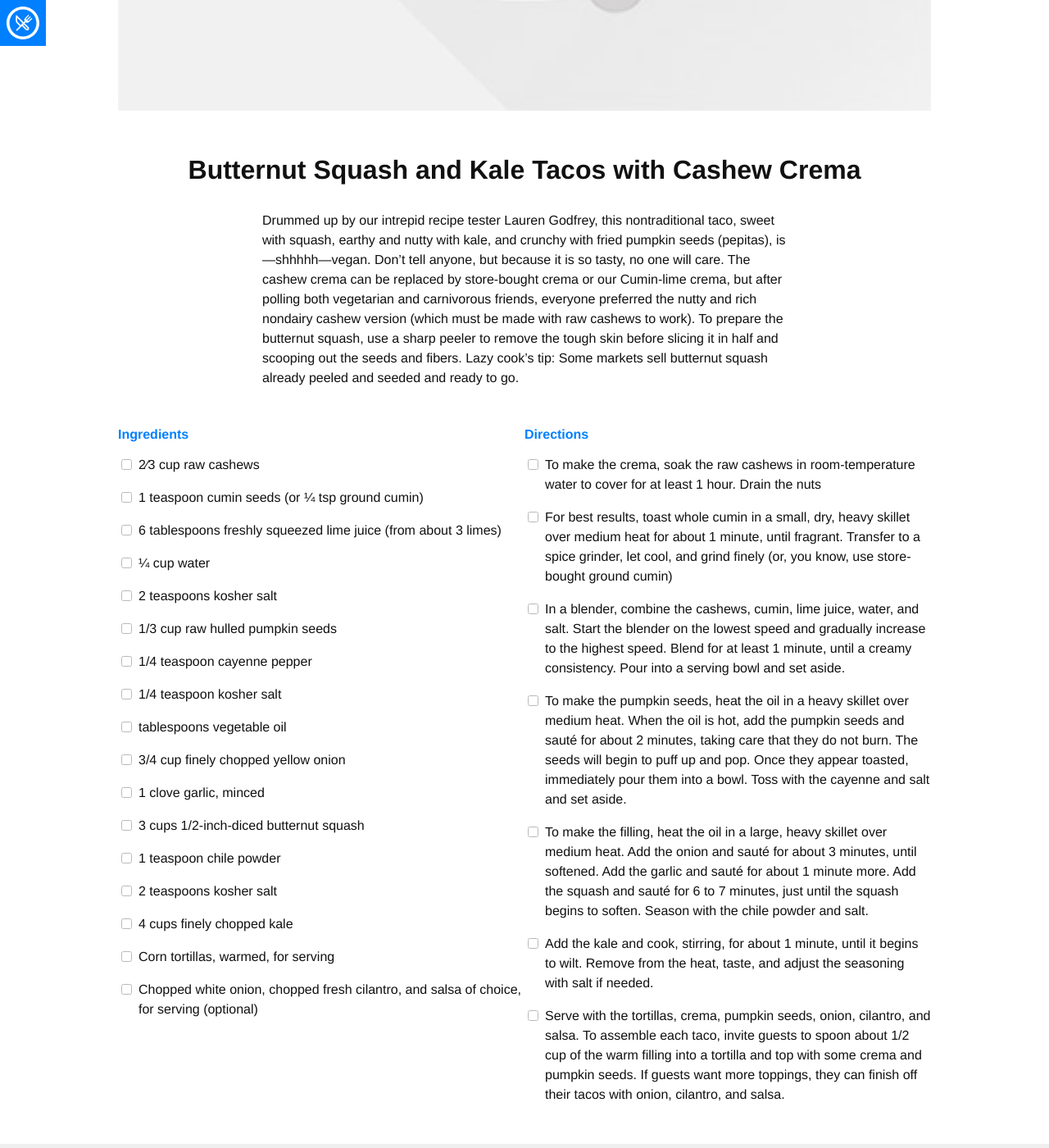
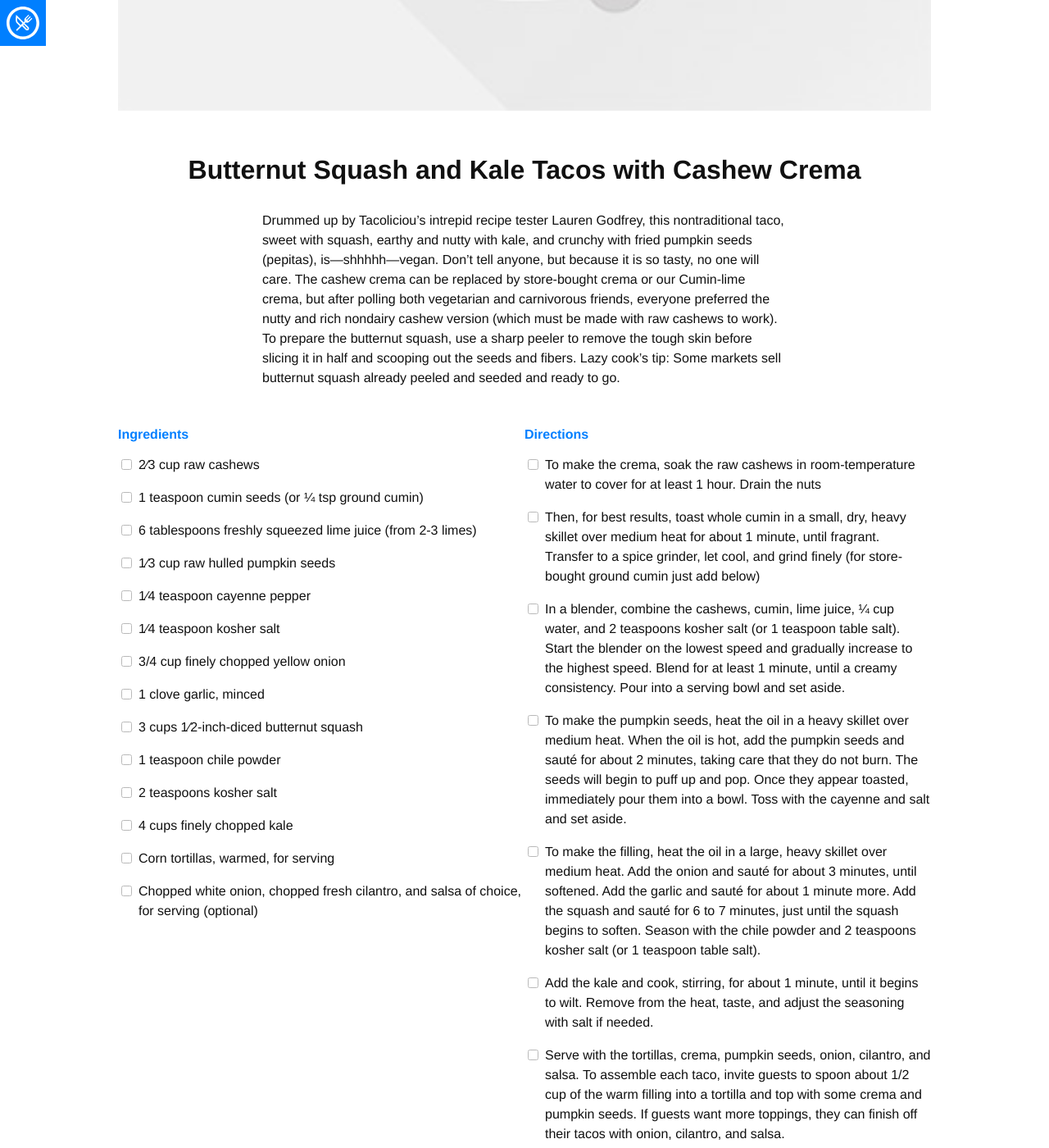
Before and after one commit to edinel/recipes, a Jekyll site: the page built from _recipes/SquashAndKaleTacos.md, in a window 1280 px wide and 1400 px high, scrolled down 873 px. Shown: the whole window at 82% size. Built offline with Jekyll 4.4.1, drawn with Linux system fonts in a browser that asks for light colours; nearby versions of some CDN libraries; some web fonts are replaced.

Commit message:
Cleanup of Squash and Kale Tacos

```diff
--- a/_recipes/SquashAndKaleTacos.md
+++ b/_recipes/SquashAndKaleTacos.md
@@ -7,16 +7,13 @@ tags: main, vegan, summer, Mexican
 ingredients:
     - "2&frasl;3 cup raw cashews"
     - 1 teaspoon cumin seeds (or &frac14; tsp ground cumin)
-    - 6 tablespoons freshly squeezed lime juice (from about 3 limes)
-    - "&frac14; cup water"
-    - 2 teaspoons kosher salt
-    - 1/3 cup raw hulled pumpkin seeds
-    - 1/4 teaspoon cayenne pepper
-    - 1/4 teaspoon kosher salt
-    - tablespoons vegetable oil
+    - 6 tablespoons freshly squeezed lime juice (from 2-3 limes)
+    - 1&frasl;3 cup raw hulled pumpkin seeds
+    - 1&frasl;4 teaspoon cayenne pepper
+    - 1&frasl;4 teaspoon kosher salt
     - 3/4 cup finely chopped yellow onion
     - 1 clove garlic, minced
-    - 3 cups 1/2-inch-diced butternut squash
+    - 3 cups 1&frasl;2-inch-diced butternut squash
     - 1 teaspoon chile powder
     - 2 teaspoons kosher salt
     - 4 cups finely chopped kale
@@ -25,15 +22,15 @@ ingredients:
 
 directions:
     - "To make the crema, soak the raw cashews in room-temperature water to cover for at least 1 hour. Drain the nuts"
-    - For best results, toast whole cumin in a small, dry, heavy skillet over medium heat for about 1 minute, until fragrant. Transfer to a spice grinder, let cool, and grind finely (or, you know, use store-bought ground cumin)
-    - In a blender, combine the cashews, cumin, lime juice, water, and salt. Start the blender on the lowest speed and gradually increase to the highest speed. Blend for at least 1 minute, until a creamy consistency. Pour into a serving bowl and set aside.
-    - To make the pumpkin seeds, heat the oil in a heavy skillet over medium heat. When the oil is hot, add the pumpkin seeds and sauté for about 2 minutes, taking care that they do not burn. The seeds will begin to puff up and pop. Once they appear toasted, immediately pour them into a bowl. Toss with the cayenne and salt and set aside.
-    - To make the filling, heat the oil in a large, heavy skillet over medium heat. Add the onion and sauté for about 3 minutes, until softened. Add the garlic and sauté for about 1 minute more. Add the squash and sauté for 6 to 7 minutes, just until the squash begins to soften. Season with the chile powder and salt.
-    - Add the kale and cook, stirring, for about 1 minute, until it begins to wilt. Remove from the heat, taste, and adjust the seasoning with salt if needed.
-    - Serve with the tortillas, crema, pumpkin seeds, onion, cilantro, and salsa. To assemble each taco, invite guests to spoon about 1/2 cup of the warm filling into a tortilla and top with some crema and pumpkin seeds. If guests want more toppings, they can finish off their tacos with onion, cilantro, and salsa.
+    - "Then, for best results, toast whole cumin in a small, dry, heavy skillet over medium heat for about 1 minute, until fragrant. Transfer to a spice grinder, let cool, and grind finely (for store-bought ground cumin just add below)"
+    - "In a blender, combine the cashews, cumin, lime juice, &frac14; cup water, and 2 teaspoons kosher salt (or 1 teaspoon table salt). Start the blender on the lowest speed and gradually increase to the highest speed. Blend for at least 1 minute, until a creamy consistency. Pour into a serving bowl and set aside."
+    - "To make the pumpkin seeds, heat the oil in a heavy skillet over medium heat. When the oil is hot, add the pumpkin seeds and sauté for about 2 minutes, taking care that they do not burn. The seeds will begin to puff up and pop. Once they appear toasted, immediately pour them into a bowl. Toss with the cayenne and salt and set aside."
+    - "To make the filling, heat the oil in a large, heavy skillet over medium heat. Add the onion and sauté for about 3 minutes, until softened. Add the garlic and sauté for about 1 minute more. Add the squash and sauté for 6 to 7 minutes, just until the squash begins to soften. Season with the chile powder and 2 teaspoons kosher salt (or 1 teaspoon table salt)."
+    - "Add the kale and cook, stirring, for about 1 minute, until it begins to wilt. Remove from the heat, taste, and adjust the seasoning with salt if needed."
+    - "Serve with the tortillas, crema, pumpkin seeds, onion, cilantro, and salsa. To assemble each taco, invite guests to spoon about 1/2 cup of the warm filling into a tortilla and top with some crema and pumpkin seeds. If guests want more toppings, they can finish off their tacos with onion, cilantro, and salsa."
 ---
 
-Drummed up by our intrepid recipe tester Lauren Godfrey, this nontraditional taco, sweet with squash, earthy and nutty with kale, and crunchy with fried pumpkin seeds (pepitas), is—shhhhh—vegan.
+Drummed up by Tacoliciou's intrepid recipe tester Lauren Godfrey, this nontraditional taco, sweet with squash, earthy and nutty with kale, and crunchy with fried pumpkin seeds (pepitas), is—shhhhh—vegan.
 Don't tell anyone, but because it is so tasty, no one will care. The cashew crema can be replaced by store-bought crema or our Cumin-lime crema, but after polling both vegetarian and carnivorous friends, everyone preferred the nutty and rich nondairy cashew version (which must be made with raw cashews to work).
 To prepare the butternut squash, use a sharp peeler to remove the tough skin before slicing it in half and scooping out the seeds and fibers.
 Lazy cook's tip: Some markets sell butternut squash already peeled and seeded and ready to go.
```
